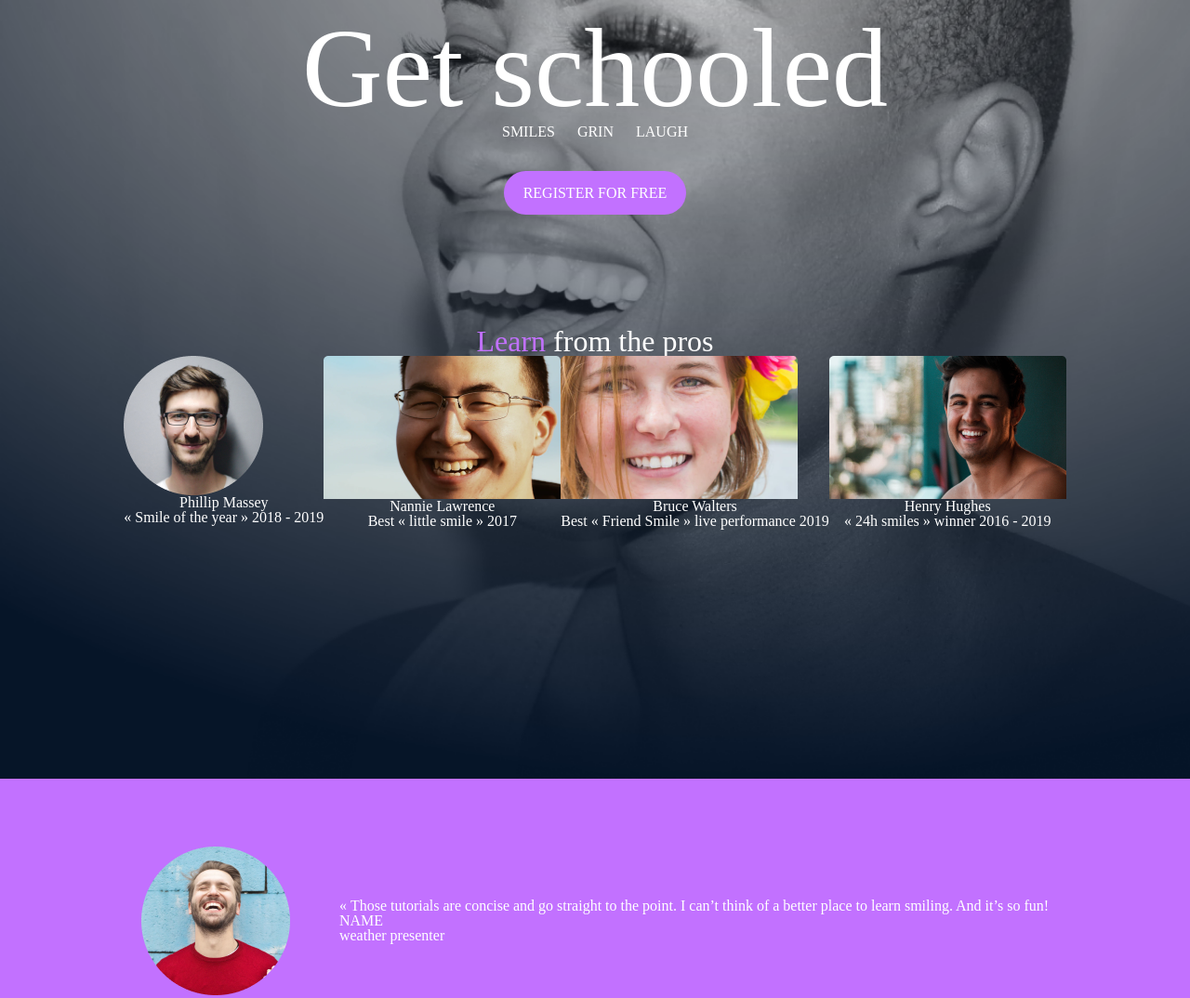
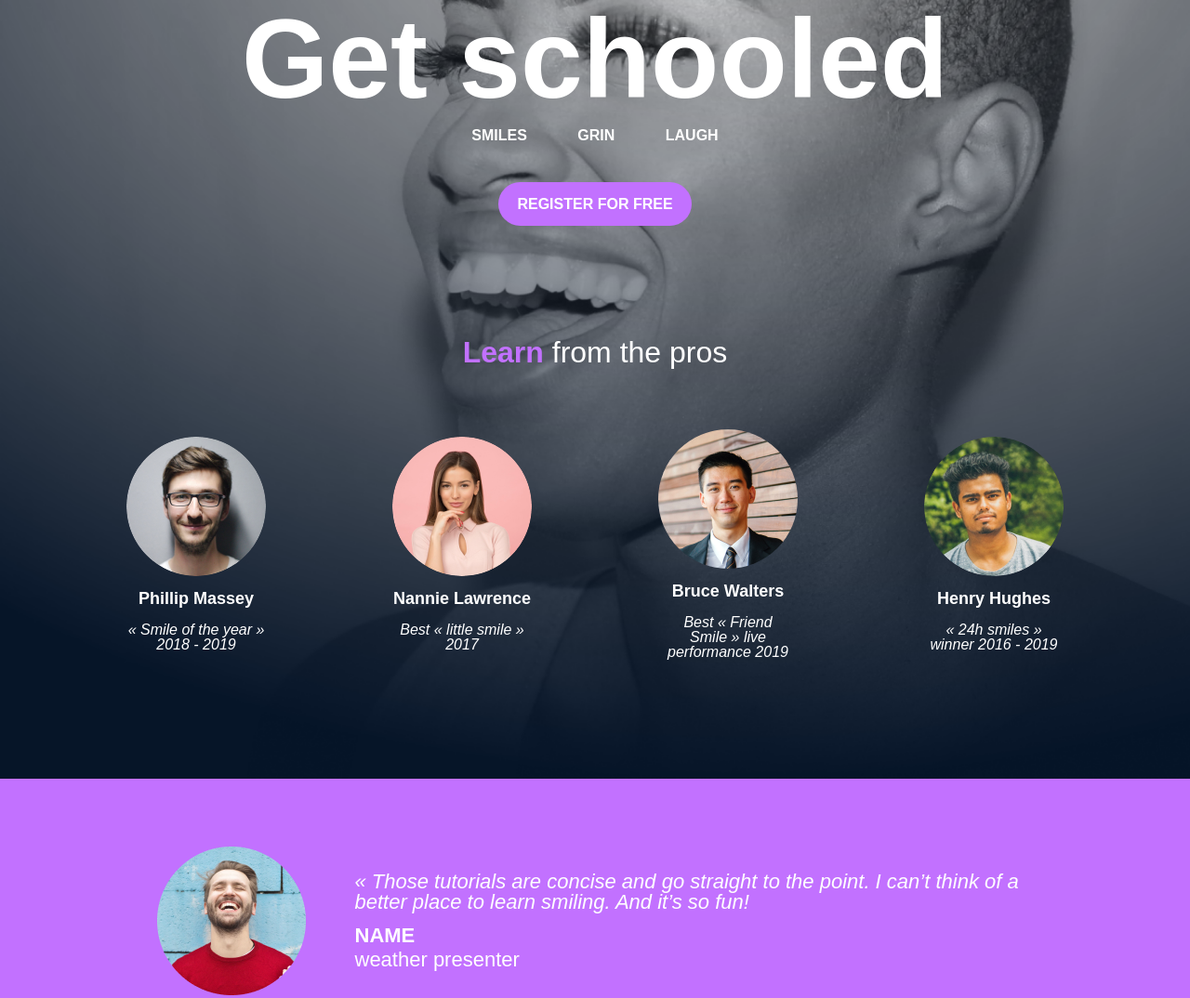
Before and after one commit to donkachii/alx_html_css, a plain HTML site: page css_advanced/index.html in a window 1280 px wide. Shown: the part 255-1329 px from the top of the page at 93% size. Drawn offline with Linux system fonts and the light colour scheme; a web font is replaced by a local one.

Commit message:
Added Quotes

```diff
--- a/css_advanced/index.html
+++ b/css_advanced/index.html
@@ -43,17 +43,17 @@
               <p>« Smile of the year » 2018 - 2019</p>
             </div>
             <div>
-              <img src="./images/6.png" alt="" />
+              <img src="./images/3.png" alt="" />
               <h3>Nannie Lawrence</h3>
               <p>Best « little smile » 2017</p>
             </div>
             <div>
-              <img src="./images/7.png" alt="" />
+              <img src="./images/2.png" alt="" />
               <h3>Bruce Walters</h3>
               <p>Best « Friend Smile » live performance 2019</p>
             </div>
             <div>
-              <img src="./images/8.png" alt="" />
+              <img src="./images/4.png" alt="" />
               <h3>Henry Hughes</h3>
               <p>« 24h smiles » winner 2016 - 2019</p>
             </div>
--- a/css_advanced/styles.css
+++ b/css_advanced/styles.css
@@ -3,7 +3,7 @@
 :root {
   --main-primary-color: #ffffff;
   --main-secondary-color: #c271ff;
-  --font: "source-sans-pro", sans-serif;
+  --font: "Source Sans Pro", sans-serif;
 }
 
 *,
@@ -25,6 +25,7 @@ html,
 body {
   height: 100%;
   margin: auto;
+  font-family: var(--font);
 }
 
 body {
@@ -76,24 +77,29 @@ header ul li a {
   align-items: center;
   justify-content: center;
   background-image: url("./images/Object.png");
+  background-color: #000000;
   background-repeat: no-repeat;
   background-size: cover;
   height: 1093px;
   text-align: center;
+  padding-top: 130px;
 }
 
 /* .first_section > .schooled */
 
 .first_section > .schooled h1 {
   font-size: 120px;
+  font-weight: bold;
+  padding-bottom: 15px;
 }
 
 .first_section > .schooled span {
-  padding: 0 10px;
+  padding: 0 25px;
+  font-weight: bold;
 }
 
 .first_section > .schooled > div {
-  padding-top: 34px;
+  padding-top: 42px;
 }
 
 .first_section > .schooled > div > button {
@@ -102,18 +108,44 @@ header ul li a {
   border-radius: 30px;
   padding: 15.5px 20.5px;
   margin-bottom: 120px;
+  font-weight: 600;
 }
 
 .professionals > h2 {
   font-size: 32px;
+  font-weight: 300;
+  margin-bottom: 67px;
 }
 
 .professionals > h2 > span {
   color: var(--main-secondary-color);
+  font-weight: bold;
 }
 
 .professionals > div {
   display: flex;
+  justify-content: center;
+  align-items: center;
+  gap: 136px;
+}
+
+.professionals > div > div {
+  width: 150px;
+}
+
+.professionals img {
+  border-radius: 50%;
+  margin-bottom: 15px;
+}
+
+.professionals h3 {
+  font-size: 18px;
+  font-weight: bold;
+  margin-bottom: 17px;
+}
+
+.professionals p {
+  font-style: italic;
 }
 
 .quotes {
@@ -124,21 +156,29 @@ header ul li a {
   color: var(--main-primary-color);
   gap: 53px;
   padding: 73px 0;
+  font-size: 22px;
+  font-weight: 400;
 }
 
-.quotes > blockquote {
-  max-width: 730px;
+.quotes img {
+  width: 160px;
+}
+
+.quotes blockquote {
+  width: 730px;
+  margin-bottom: 14px;
+  font-style: italic;
+}
+
+.quotes h3 {
+  font-weight: 700;
+  padding-bottom: 4px;
 }
 
 .tutorials {
   padding: 73px 0;
   display: flex;
   flex-direction: column;
-  /* justify-content: center; */
+  justify-content: center;
   align-items: center;
 }
-
-input[type="email"] {
-  font-size: 20px;
-  padding: 12px;
-}
```
